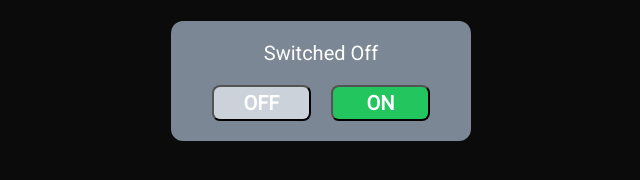
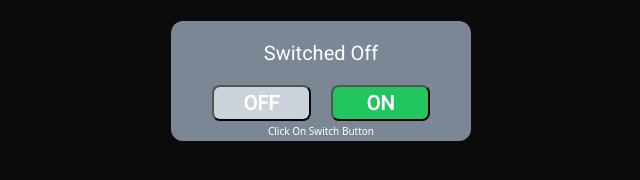
Before and after one commit to shubham-cj/cat, a plain HTML site: page index.html in a window 1280 px wide. Shown: the part 228-408 px from the top of the page, without its empty margins (319-959 px from the left). Drawn offline with nearby package versions, Linux system fonts and the light colour scheme.

Commit message:
button section updated

```diff
--- a/index.html
+++ b/index.html
@@ -32,6 +32,7 @@
                 <button class="on-switch" id="onSwitch" onclick="switchOn()">
                 ON
                 </button>
+                <p class="lead footer-text">Click On Switch Button</p>
             </div>
         </div>
     </div>
--- a/style.css
+++ b/style.css
@@ -53,3 +53,10 @@ font-weight: bold;
 width: 99px;
 border-radius: 8px;
 }
+
+.footer-text{
+    font-size: 10px;
+    color: white;
+    font-weight: 500;
+    margin-top: 3px;
+}
```
